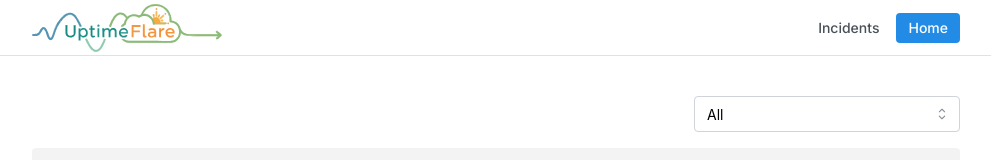
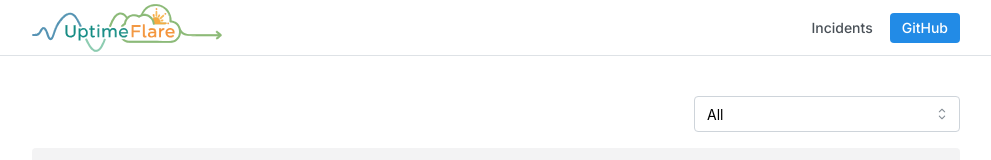
Before and after one commit to szxzip/status.szxzip.net, a Next.js app: page /incidents in a window 1280 px wide. Shown: the top 160 px of the page, without its empty margins (144-1135 px from the left). Built offline with nearby package versions, Linux system fonts and the light colour scheme.

Commit message:
Update uptime.config.ts
Signed-off-by: szxzip <64679700+szxzip@users.noreply.github.com>

```diff
--- a/uptime.config.ts
+++ b/uptime.config.ts
@@ -4,7 +4,7 @@ import { MaintenanceConfig, PageConfig, WorkerConfig } from './types/config'
 const pageConfig: PageConfig = {
   title: "UptimeFlare",
   links: [
-    { link: 'https://szxzip.net', label: 'Home', highlight: true },
+    { link: 'https://github.com/szxzip/szxzip.net', label: 'GitHub', highlight: true },
   ],
 }
 
```
